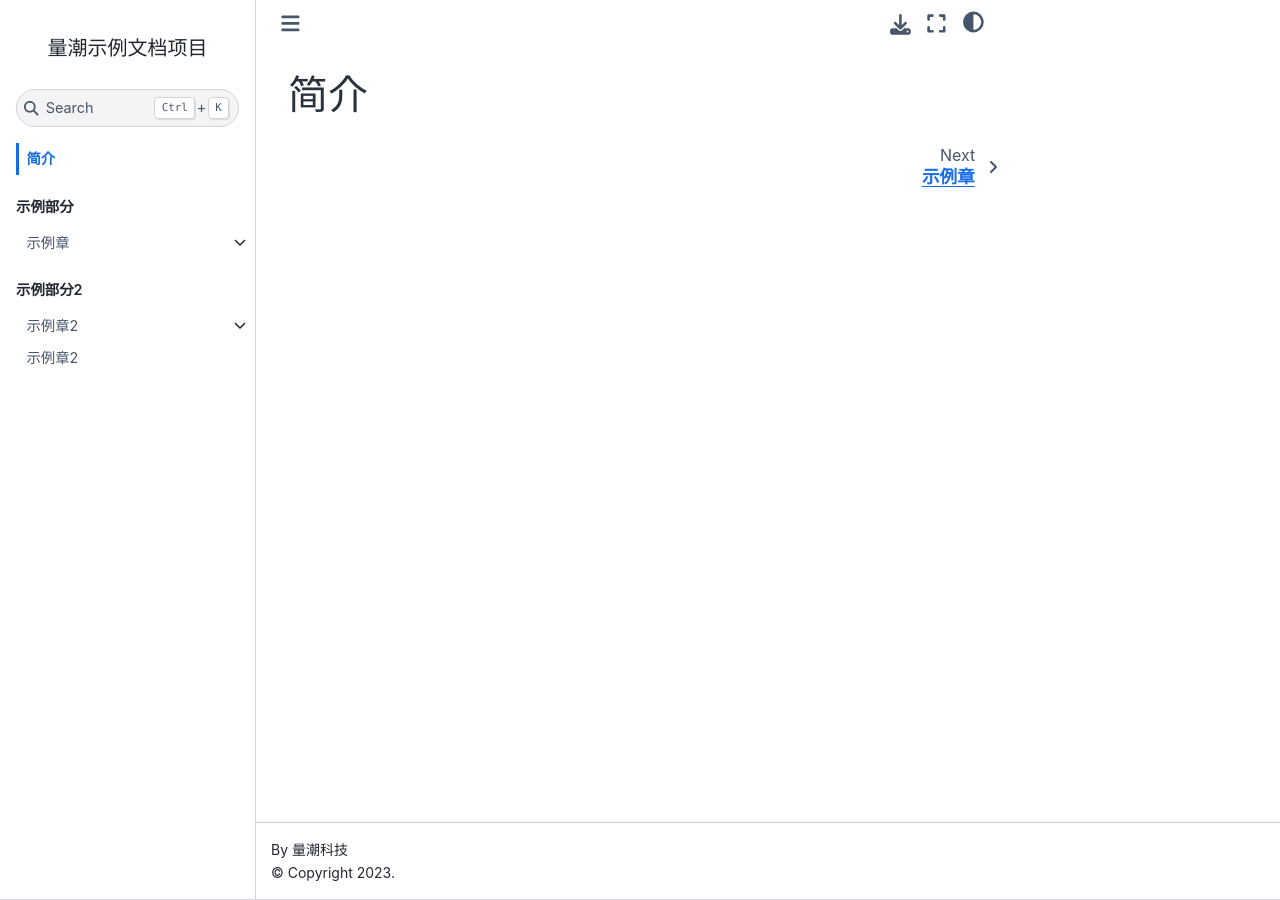
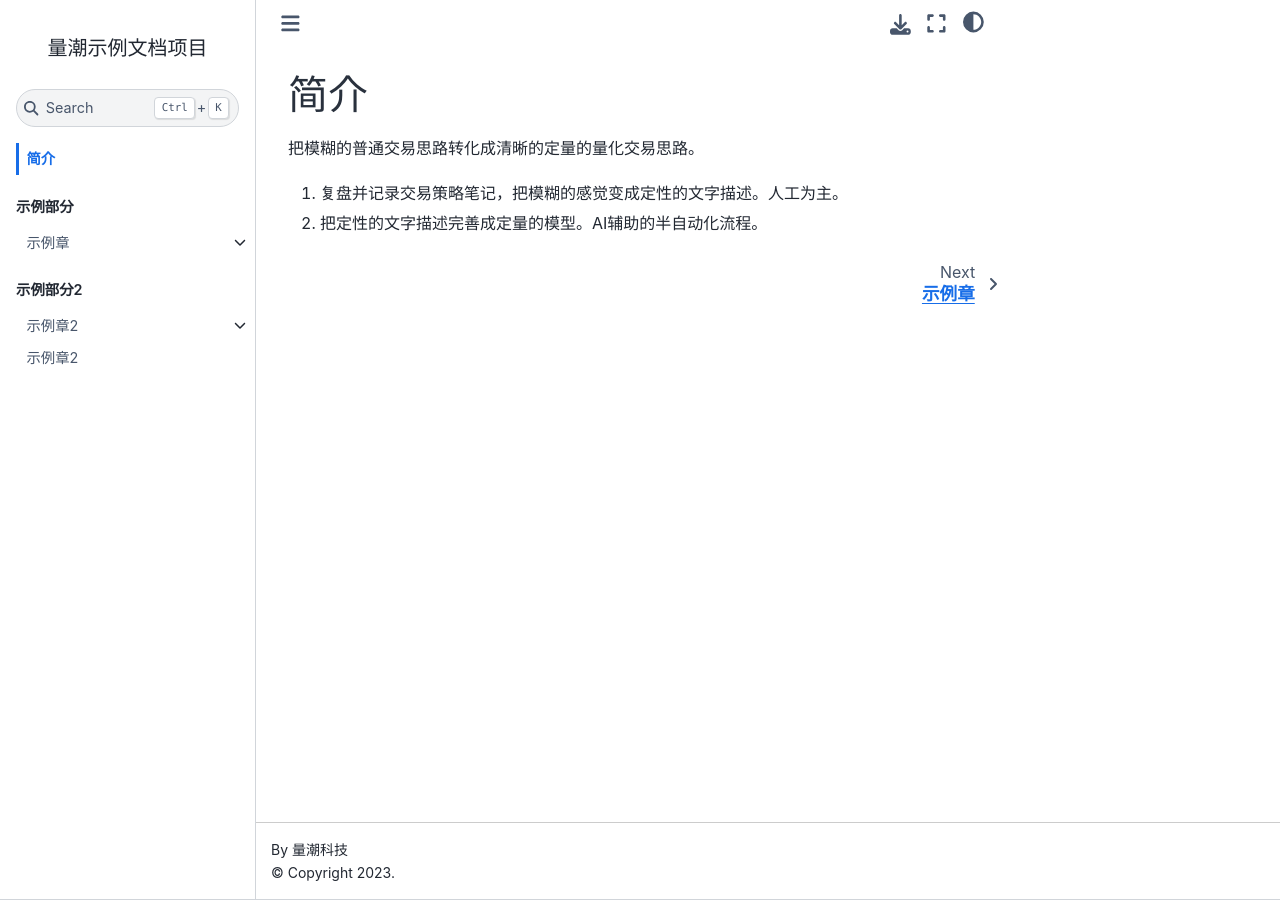
Before and after one commit to quanttide/quanttide-insight-of-quantitative-trading, a Jupyter Book: the page built from index.md, in a window 1280 px wide. Built offline with Jupyter Book 1.0.4 settings and Sphinx 7.4.7 and the Sphinx Book theme 1.1.4, drawn with Linux system fonts in a browser that asks for light colours.

Commit message:
Update index.md

```diff
--- a/index.md
+++ b/index.md
@@ -1 +1,5 @@
 # 简介
+
+把模糊的普通交易思路转化成清晰的定量的量化交易思路。
+1. 复盘并记录交易策略笔记，把模糊的感觉变成定性的文字描述。人工为主。
+2. 把定性的文字描述完善成定量的模型。AI辅助的半自动化流程。
```
